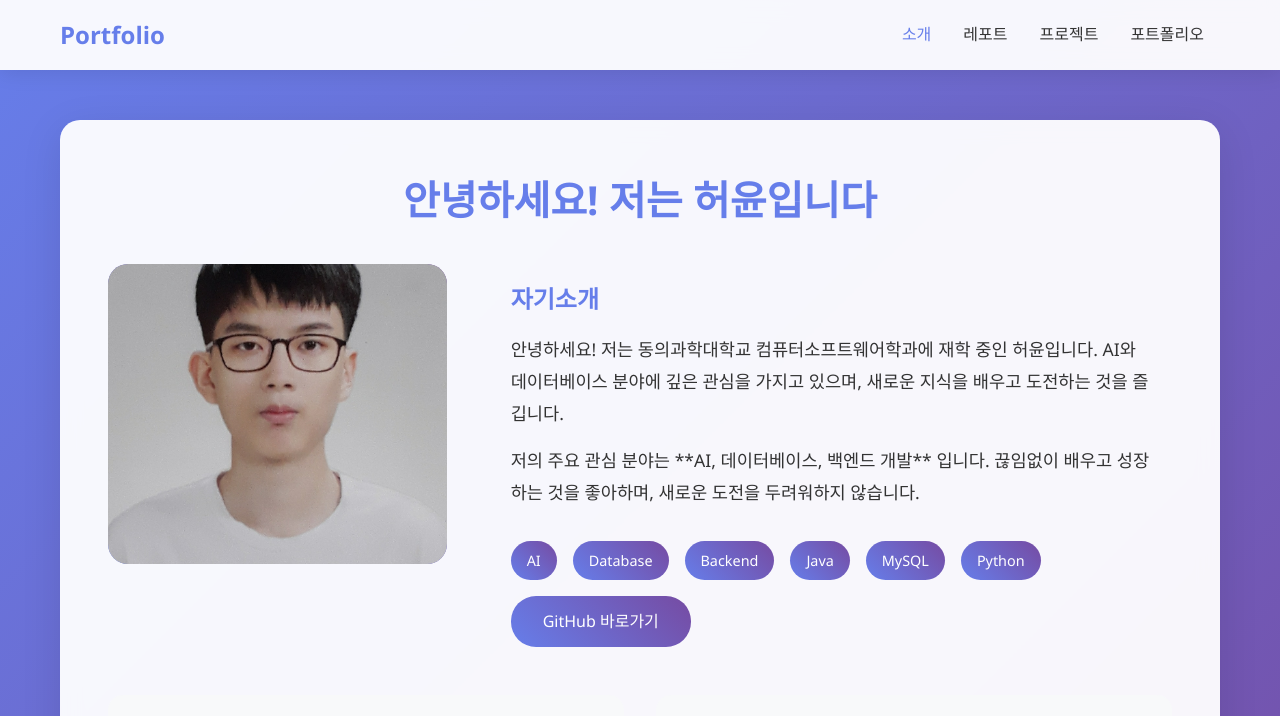
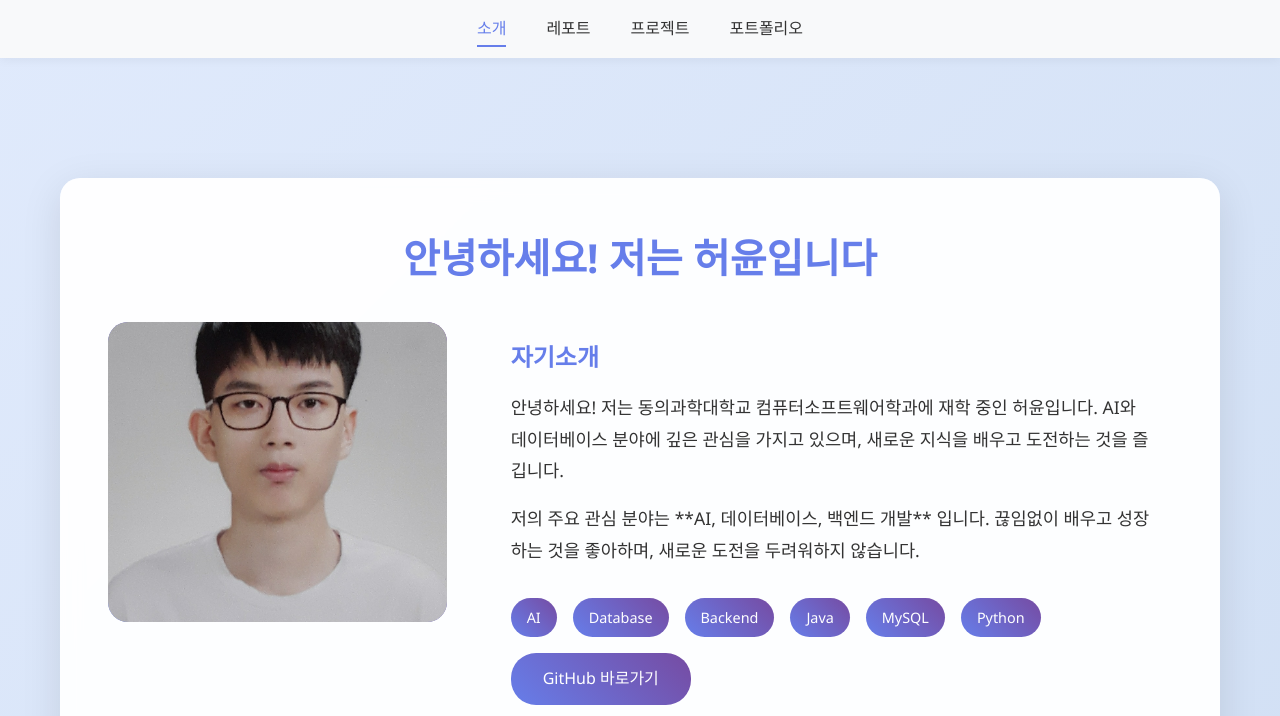
Before and after one commit to heoheoyun/hybrid, a plain HTML site: page 0910/portpolio/index.html in a window 1280 px wide. Shown: the top 716 px of the page. Drawn offline with Linux system fonts and the light colour scheme.

Commit message:
Update index.html

```diff
--- a/0910/portpolio/index.html
+++ b/0910/portpolio/index.html
@@ -5,6 +5,7 @@
     <meta name="viewport" content="width=device-width, initial-scale=1.0">
     <title>반응형 자기소개 포트폴리오</title>
     <style>
+        /* General Styles */
         * {
             margin: 0;
             padding: 0;
@@ -15,9 +16,9 @@
             font-family: 'Segoe UI', Tahoma, Geneva, Verdana, sans-serif;
             line-height: 1.6;
             color: #333;
-            background: linear-gradient(135deg, #667eea 0%, #764ba2 100%);
+            background: linear-gradient(135deg, #e0eafc 0%, #cfdef3 100%);
             min-height: 100vh;
-            overflow-x: hidden; /* Prevent horizontal scroll */
+            overflow-x: hidden;
         }
 
         .container {
@@ -26,143 +27,69 @@
             padding: 0 20px;
         }
 
-        /* 네비게이션 */
+        /* Navigation */
         nav {
-            background: rgba(255, 255, 255, 0.95);
-            backdrop-filter: blur(10px);
-            box-shadow: 0 2px 20px rgba(0, 0, 0, 0.1);
-            position: fixed;
+            background: #f8f9fa;
+            box-shadow: 0 2px 10px rgba(0, 0, 0, 0.05);
+            position: sticky;
             top: 0;
             width: 100%;
             z-index: 1000;
-            transition: all 0.3s ease;
         }
 
         nav .container {
             display: flex;
-            justify-content: space-between;
+            justify-content: center;
             align-items: center;
             padding: 1rem 20px;
         }
 
         .logo {
-            font-size: 1.5rem;
-            font-weight: bold;
-            color: #667eea;
+            display: none;
+        }
+
+        .hamburger {
+            display: none;
         }
 
         .nav-links {
-            position: fixed;
-            top: 0;
-            right: -250px; /* Initially hidden */
-            width: 250px;
-            height: 100%;
-            background: rgba(255, 255, 255, 0.98);
-            backdrop-filter: blur(15px);
-            box-shadow: -5px 0 20px rgba(0, 0, 0, 0.1);
+            list-style: none;
             display: flex;
-            flex-direction: column;
-            padding: 5rem 2rem;
-            transition: right 0.3s ease-in-out;
-            list-style: none;
-            z-index: 999;
-            border-left: 1px solid rgba(0, 0, 0, 0.1); /* 햄버거 메뉴 경계선 */
-        }
-
-        .nav-links.active {
-            right: 0;
-        }
-
-        .nav-links li {
-            margin: 1.5rem 0;
-            border-bottom: 1px solid #eee; /* 메뉴 항목 구분선 */
-            padding-bottom: 1rem;
-        }
-
-        .nav-links li:last-child {
-            border-bottom: none;
+            gap: 2.5rem;
+            align-items: center;
         }
 
         .nav-links a {
             text-decoration: none;
             color: #333;
             font-weight: 500;
-            font-size: 1.2rem;
+            font-size: 1rem;
             transition: color 0.3s ease;
-            cursor: pointer;
+            position: relative;
+            padding: 0.5rem 0;
         }
 
-        .nav-links a:hover,
         .nav-links a.active {
             color: #667eea;
         }
 
-        .hamburger {
-            display: flex;
-            flex-direction: column;
-            cursor: pointer;
-            z-index: 1001;
+        .nav-links a::after {
+            content: '';
+            position: absolute;
+            bottom: 0;
+            left: 0;
+            width: 100%;
+            height: 2px;
+            background-color: #667eea;
+            transform: scaleX(0);
+            transition: transform 0.3s ease;
         }
 
-        .hamburger span {
-            width: 25px;
-            height: 3px;
-            background: #333;
-            margin: 3px 0;
-            transition: 0.4s;
+        .nav-links a.active::after {
+            transform: scaleX(1);
         }
 
-        .hamburger.open .bar1 {
-            transform: rotate(-45deg) translate(-5px, 6px);
-        }
-
-        .hamburger.open .bar2 {
-            opacity: 0;
-        }
-
-        .hamburger.open .bar3 {
-            transform: rotate(45deg) translate(-5px, -6px);
-        }
-
-        .main-content-wrapper {
-            transition: transform 0.3s ease-in-out;
-        }
-
-        .main-content-wrapper.menu-open {
-            transform: translateX(-250px);
-        }
-
-        /* PC 버전 네비게이션 스타일 */
-        @media (min-width: 769px) {
-            .nav-links {
-                position: static;
-                width: auto;
-                height: auto;
-                background: transparent;
-                backdrop-filter: none;
-                box-shadow: none;
-                flex-direction: row;
-                padding: 0;
-                transition: none;
-                border-left: none; /* 경계선 제거 */
-            }
-
-            .nav-links li {
-                margin: 0 1rem;
-                padding: 0;
-                border-bottom: none;
-            }
-
-            .nav-links a {
-                font-size: 1rem;
-            }
-
-            .hamburger {
-                display: none;
-            }
-        }
-
-        /* 페이지 섹션 */
+        /* Page Sections */
         .page {
             display: none;
             padding: 120px 0 80px;
@@ -220,7 +147,7 @@
             line-height: 1.8;
         }
 
-        /* 소개 페이지 스타일 */
+        /* Intro Section */
         .intro-grid {
             display: grid;
             grid-template-columns: 1fr 2fr;
@@ -269,7 +196,7 @@
             font-size: 0.9rem;
         }
 
-        /* 미디어 컨테이너 */
+        /* Media Containers */
         .media-container {
             margin: 2rem 0;
             display: grid;
@@ -297,7 +224,7 @@
             border-radius: 10px;
         }
 
-        /* 카드 스타일 */
+        /* Card Styles */
         .card {
             background: white;
             border-radius: 15px;
@@ -341,10 +268,78 @@
             transform: scale(1.05);
         }
 
-        /* 반응형 디자인 */
+        /* Responsive Mobile Styles (max-width: 768px) */
         @media (max-width: 768px) {
+            nav .container {
+                justify-content: space-between;
+            }
+
+            .logo {
+                display: block;
+                font-size: 1.5rem;
+                font-weight: bold;
+                color: #667eea;
+            }
+
+            .hamburger {
+                display: flex;
+                flex-direction: column;
+                cursor: pointer;
+                z-index: 1001;
+            }
+
+            .hamburger span {
+                width: 25px;
+                height: 3px;
+                background: #333;
+                margin: 3px 0;
+                transition: 0.4s;
+            }
+
+            .hamburger.open .bar1 {
+                transform: rotate(-45deg) translate(-5px, 6px);
+            }
+
+            .hamburger.open .bar2 {
+                opacity: 0;
+            }
+
+            .hamburger.open .bar3 {
+                transform: rotate(45deg) translate(-5px, -6px);
+            }
+
             .nav-links {
-                display: flex;
+                position: fixed;
+                top: 0;
+                right: -250px;
+                width: 250px;
+                height: 100%;
+                background: rgba(255, 255, 255, 0.98);
+                backdrop-filter: blur(15px);
+                box-shadow: -5px 0 20px rgba(0, 0, 0, 0.1);
+                flex-direction: column;
+                padding: 5rem 2rem;
+                transition: right 0.3s ease-in-out;
+                z-index: 999;
+                border-left: 1px solid rgba(0, 0, 0, 0.1);
+            }
+
+            .nav-links.active {
+                right: 0;
+            }
+
+            .nav-links li {
+                margin: 1.5rem 0;
+                border-bottom: 1px solid #eee;
+                padding-bottom: 1rem;
+            }
+
+            .nav-links li:last-child {
+                border-bottom: none;
+            }
+
+            .nav-links a {
+                font-size: 1.2rem;
             }
 
             .page-content {
@@ -405,7 +400,6 @@
     </nav>
 
     <main class="main-content-wrapper container">
-        <!-- 소개 페이지 -->
         <section id="intro" class="page active">
             <div class="page-content">
                 <h1>안녕하세요! 저는 허윤입니다</h1>
@@ -452,7 +446,6 @@
             </div>
         </section>
 
-        <!-- 레포트 페이지 -->
         <section id="reports" class="page">
             <div class="page-content">
                 <h1>레포트</h1>
@@ -485,7 +478,6 @@
             </div>
         </section>
 
-        <!-- 프로젝트 페이지 -->
         <section id="projects" class="page">
             <div class="page-content">
                 <h1>프로젝트</h1>
@@ -525,7 +517,6 @@
             </div>
         </section>
 
-        <!-- 포트폴리오 페이지 -->
         <section id="portfolio" class="page">
             <div class="page-content">
                 <h1>포트폴리오</h1>
@@ -593,12 +584,10 @@
     </main>
 
     <script>
-        // 네비게이션 기능
         const navLinks = document.querySelectorAll('.nav-link');
         const pages = document.querySelectorAll('.page');
         const hamburger = document.getElementById('hamburger');
         const navLinksContainer = document.getElementById('navLinks');
-        const mainContentWrapper = document.querySelector('.main-content-wrapper');
 
         // 페이지 전환 함수
         function showPage(pageId) {
@@ -617,9 +606,10 @@
                 showPage(pageId);
 
                 // 모바일에서 메뉴 닫기
-                navLinksContainer.classList.remove('active');
-                hamburger.classList.remove('open');
-                mainContentWrapper.classList.remove('menu-open');
+                if (window.innerWidth <= 768) {
+                    navLinksContainer.classList.remove('active');
+                    hamburger.classList.remove('open');
+                }
             });
         });
 
@@ -627,46 +617,7 @@
         hamburger.addEventListener('click', () => {
             navLinksContainer.classList.toggle('active');
             hamburger.classList.toggle('open');
-            mainContentWrapper.classList.toggle('menu-open');
         });
-
-        // 네비게이션 스크롤 효과
-        let lastScrollTop = 0;
-        const nav = document.querySelector('nav');
-
-        window.addEventListener('scroll', () => {
-            const scrollTop = window.pageYOffset || document.documentElement.scrollTop;
-
-            if (scrollTop > lastScrollTop && scrollTop > 100) {
-                nav.style.transform = 'translateY(-100%)';
-            } else {
-                nav.style.transform = 'translateY(0)';
-            }
-            lastScrollTop = scrollTop;
-        });
-
-        // 부드러운 페이지 전환 애니메이션
-        function animatePageTransition(pageId) {
-            const currentPage = document.querySelector('.page.active');
-            const nextPage = document.getElementById(pageId);
-
-            if (currentPage === nextPage) return;
-
-            currentPage.style.opacity = '0';
-            currentPage.style.transform = 'translateY(20px)';
-
-            setTimeout(() => {
-                currentPage.classList.remove('active');
-                nextPage.classList.add('active');
-                nextPage.style.opacity = '0';
-                nextPage.style.transform = 'translateY(20px)';
-
-                setTimeout(() => {
-                    nextPage.style.opacity = '1';
-                    nextPage.style.transform = 'translateY(0)';
-                }, 50);
-            }, 200);
-        }
 
         // 미디어 요소 로딩 에러 처리
         document.addEventListener('DOMContentLoaded', () => {
```
